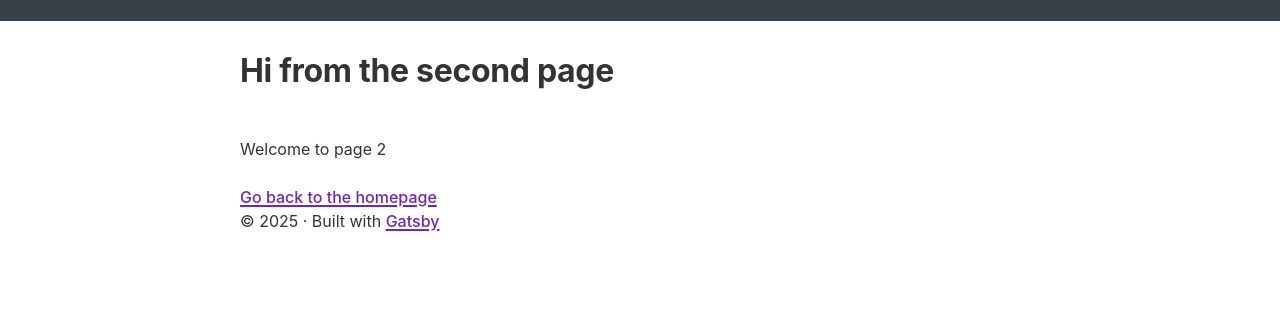
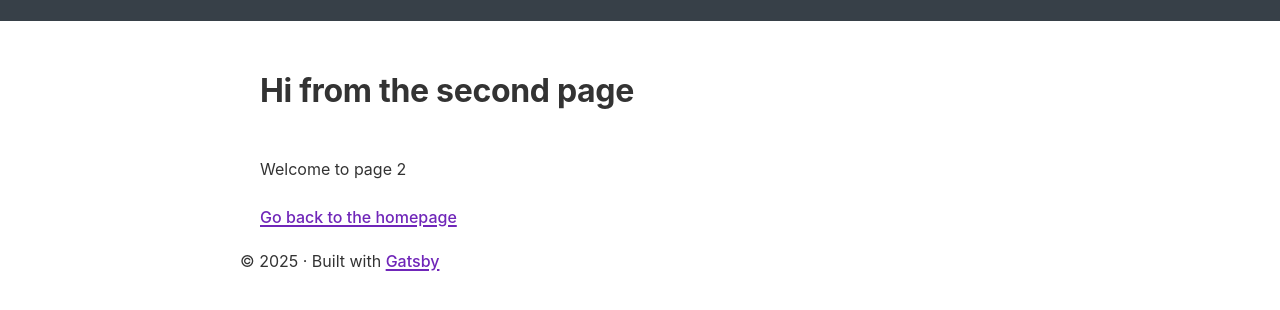
Before and after one commit to itdev164-sp2025/mike-hunsicker, a Gatsby site in the folder blog/: page /page-2 in a window 1280 px wide. Shown: the part 128-438 px from the top of the page. Built offline with nearby package versions, Linux system fonts and the light colour scheme; Gatsby itself is replaced by a stand-in of ours.

Commit message:
Add margin to main element

```diff
--- a/blog/src/components/layout.js
+++ b/blog/src/components/layout.js
@@ -29,7 +29,7 @@ const Layout = ({ children }) => {
     <ThemeProvider theme={Gray} >
       <Header siteTitle={data.site.siteMetadata?.title || `Title`} />
       <Content>
-        <Main>{children}</Main>
+        <Main m={20}>{children}</Main>
         <Footer>
           © {new Date().getFullYear()} &middot; Built with
           {` `}
```
